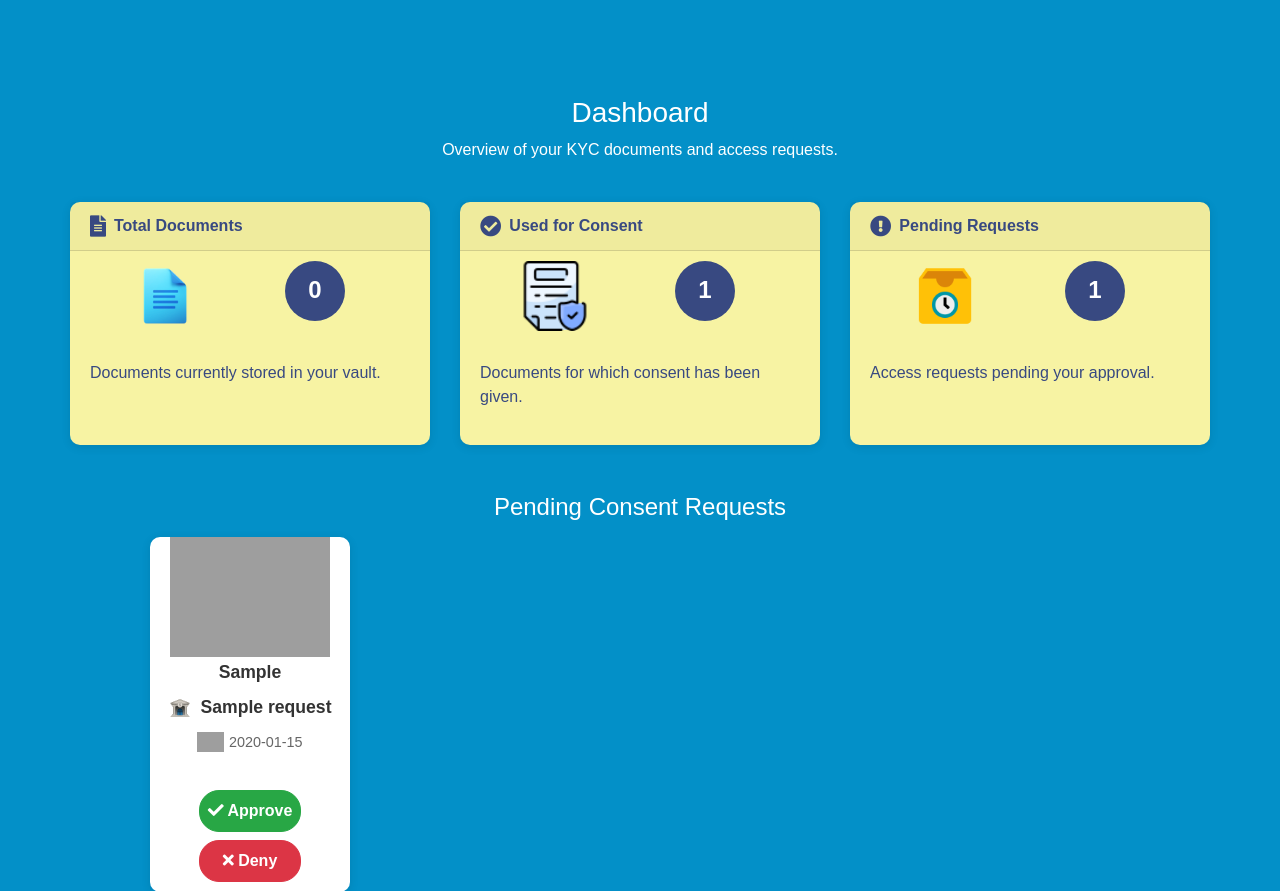
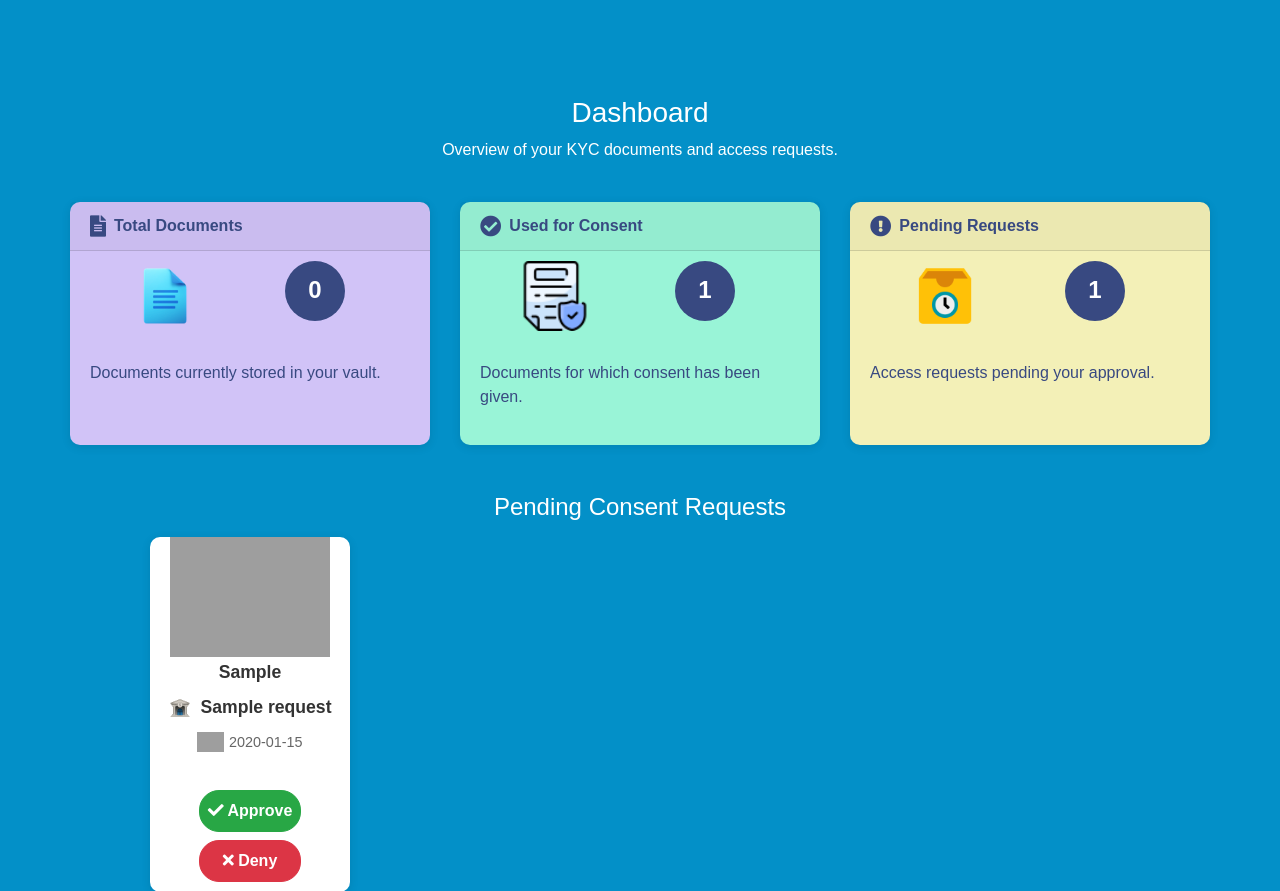
Before and after one commit to MohanVaddella/ProjectVault, a Flask app: template templates/dashboard.html in a window 1280 px wide. Shown: the part 82-973 px from the top of the page. Run offline with Flask 3, Linux system fonts and the light colour scheme; tables that the repository leaves empty hold one stand-in row (values such as "Sample post"); the template is opened without the code that fills it: values that come from a table or form of the project are taken from there, most other values are stand-ins (such as "Sample title", 1, 10 or a date in 2020); some libraries are stand-ins or nearby versions; grey boxes are pictures that could not be loaded.

Commit message:
modified the colors of the Dashboard

```diff
--- a/static/css/styles.css
+++ b/static/css/styles.css
@@ -183,8 +183,16 @@ table th {
     font-size: 1rem;
 }
 
-.ca-db {
-    background-color: #f7f3a3 !important;
+.total-documents-card {
+    background-color: #d1c3f7;
+}
+
+.pending-requests-card {
+    background-color: #f3f0b7 !important;
+}
+
+.consent-documents-card {
+    background-color: #99f4d7;
 }
 
 .ca-db .title-with-image {
--- a/templates/bank_interface.html
+++ b/templates/bank_interface.html
@@ -37,6 +37,10 @@
                             </select>
                         </div>
 
+                        <div class="text-center my-3">
+                            <img src="{{ url_for('static', filename='images/ribbon.png') }}" alt="Ribbon" class="img-fluid">
+                        </div>
+
                         <div class="form-group">
                             <label for="document_type">Select Document Type</label>
                             <select class="form-control" id="document_type" name="document_type" required>
--- a/templates/vault.html
+++ b/templates/vault.html
@@ -29,6 +29,10 @@
                             {% if form.document_type.errors %}
                                 <small class="text-danger">{{ form.document_type.errors[0] }}</small>
                             {% endif %}
+                        </div>
+
+                        <div class="text-center my-3">
+                            <img src="{{ url_for('static', filename='images/ribbon.png') }}" alt="Ribbon" class="img-fluid">
                         </div>
 
                         <div class="form-group">
```
Also changed, not shown: static/images/ribbon.png (added).
